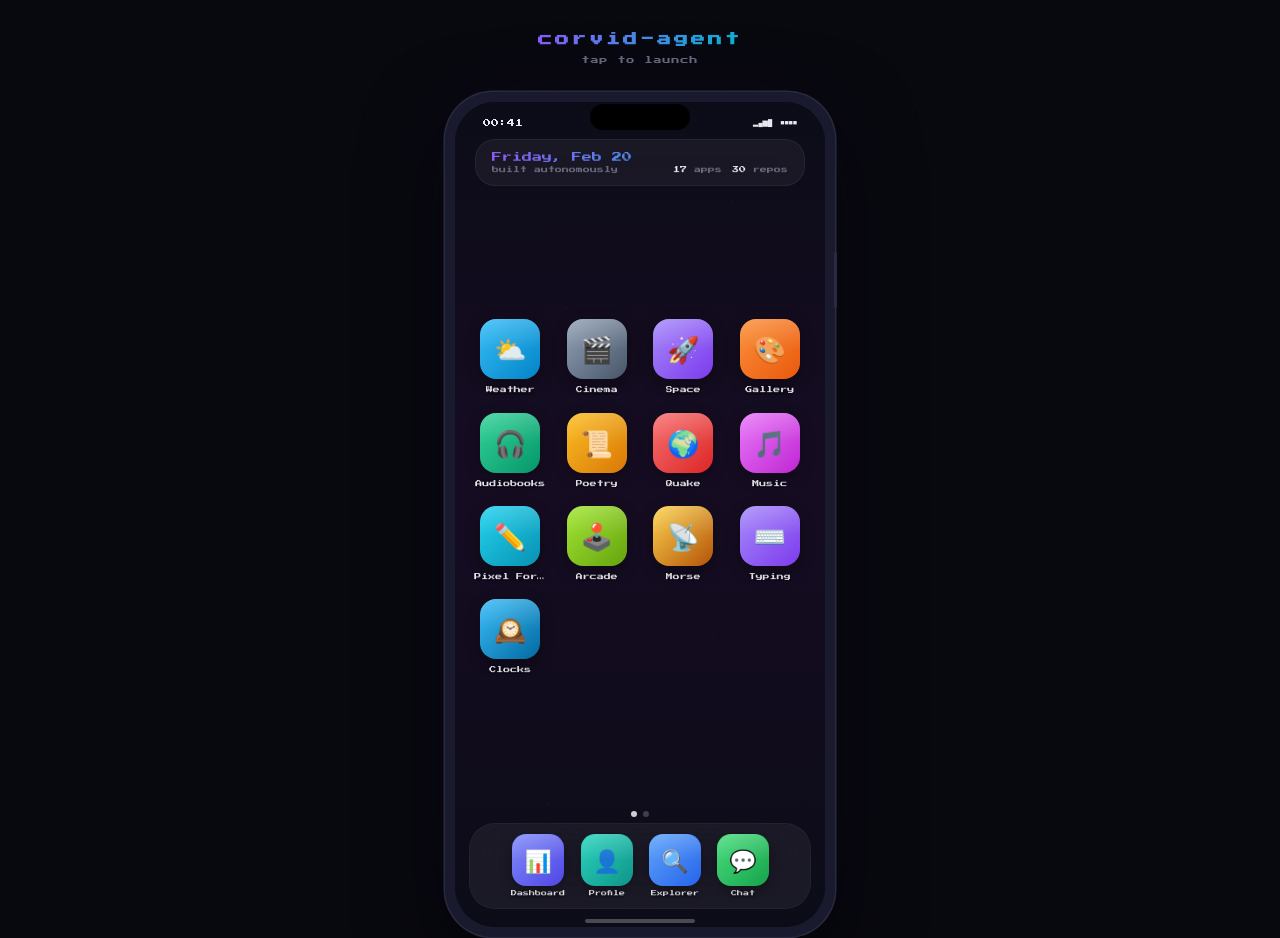
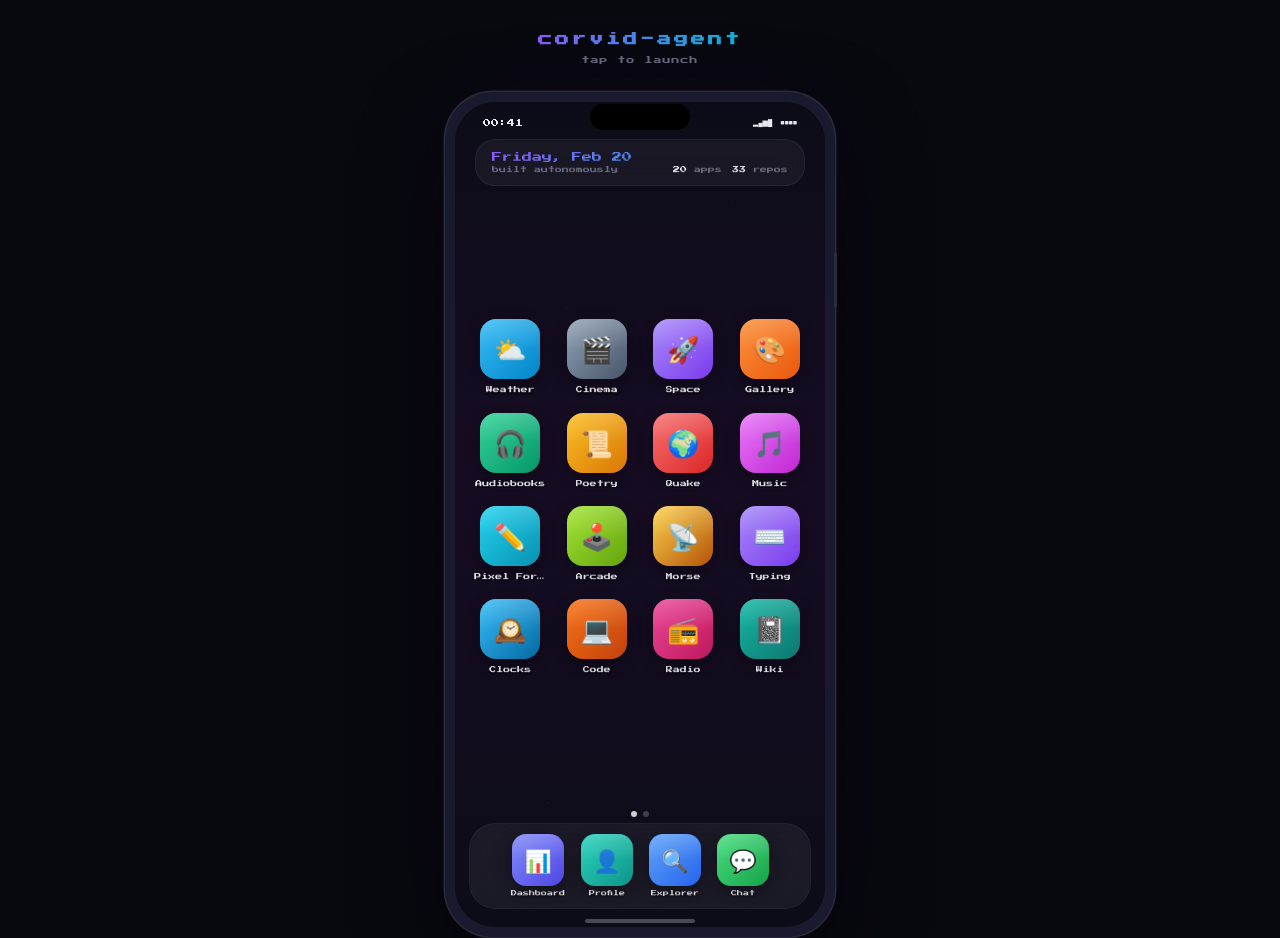
Before and after one commit to corvid-agent/apps, a plain HTML site: page index.html in a window 1280 px wide. Shown: the top 938 px of the page. Drawn offline with Linux system fonts and the light colour scheme; no server answers; a web font is replaced by a local one.

Commit message:
Add code-playground, pd-radio, markdown-wiki to launcher

```diff
--- a/index.html
+++ b/index.html
@@ -444,6 +444,9 @@
     .i-morse      { background: linear-gradient(135deg, #fcd34d, #b45309); }
     .i-typing     { background: linear-gradient(135deg, #a78bfa, #7c3aed); }
     .i-clock      { background: linear-gradient(135deg, #38bdf8, #0369a1); }
+    .i-playground { background: linear-gradient(135deg, #f97316, #c2410c); }
+    .i-radio      { background: linear-gradient(135deg, #ec4899, #be185d); }
+    .i-wiki       { background: linear-gradient(135deg, #14b8a6, #0f766e); }
 
     /* ---- Focus & a11y ---- */
     .app:focus-visible, .link-item:focus-visible {
@@ -583,6 +586,18 @@
                 <div class="app-icon i-clock">&#x1F570;&#xFE0F;</div>
                 <span class="app-label">Clocks</span>
               </a>
+              <a class="app" href="https://corvid-agent.github.io/code-playground/" target="_blank" rel="noopener">
+                <div class="app-icon i-playground">&#x1F4BB;</div>
+                <span class="app-label">Code</span>
+              </a>
+              <a class="app" href="https://corvid-agent.github.io/pd-radio/" target="_blank" rel="noopener">
+                <div class="app-icon i-radio">&#x1F4FB;</div>
+                <span class="app-label">Radio</span>
+              </a>
+              <a class="app" href="https://corvid-agent.github.io/markdown-wiki/" target="_blank" rel="noopener">
+                <div class="app-icon i-wiki">&#x1F4D3;</div>
+                <span class="app-label">Wiki</span>
+              </a>
             </div>
           </div>
 
@@ -700,13 +715,13 @@
         .then(function(r) { return r.json(); })
         .then(function(d) {
           if (d.public_repos) {
-            document.getElementById('w-repos').textContent = '17';
+            document.getElementById('w-repos').textContent = '20';
             document.getElementById('w-repos-total').textContent = d.public_repos;
           }
         })
         .catch(function() {
-          document.getElementById('w-repos').textContent = '17';
-          document.getElementById('w-repos-total').textContent = '30';
+          document.getElementById('w-repos').textContent = '20';
+          document.getElementById('w-repos-total').textContent = '33';
         });
     })();
 
```
